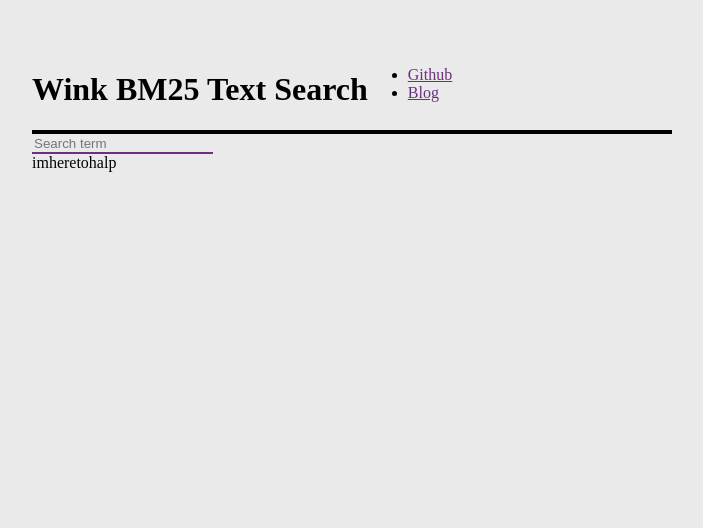
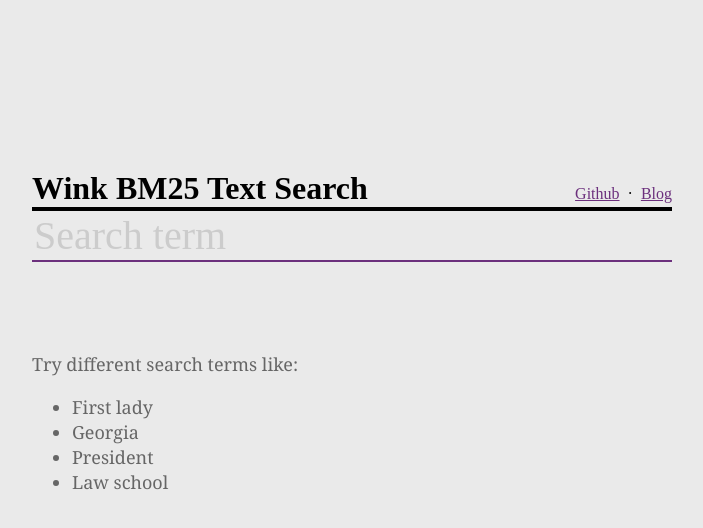
Before and after one commit to winkjs/showcase-bm25-text-search, a website: page index.html in a window 1280 px wide. Shown: the whole page, without its empty margins (288-991 px from the left). Drawn offline with Linux system fonts and the light colour scheme.

Commit message:
feat: add some styles

```diff
--- a/index.html
+++ b/index.html
@@ -14,27 +14,29 @@
         <h1>Wink BM25 Text Search</h1>
 
         <nav>
-          <ul>
-            <li>
-              <a href="https://github.com/winkjs/bm25-search-demo">Github</a>
-            </li>
-            <li>
-              <!-- TODO: Fix the link -->
-              <a href="https://winkjs.org/blog.html">Blog</a>
-            </li>
-          </ul>
+            <a href="https://github.com/winkjs/bm25-search-demo">Github</a>
+            &nbsp;&middot;&nbsp;
+            <a href="https://winkjs.org/blog.html">Blog</a>
         </nav>
       </header>
       <input type="search" id="search" value="" placeholder="Search term" autocomplete="off">
       <div id="help">
-        imheretohalp
+        Try different search terms like:
+        <ul>
+          <li>First lady</li>
+          <li>Georgia</li>
+          <li>President</li>
+          <li>Law school</li>
+        </ul>
       </div>
       <div id="noresults">
-        <h2>no results</h2>
+        <h2>No Results</h2>
         <p>Try a different search term like "Obama"</p>
       </div>
-      <h3 id="title"></h3>
-      <p id="body"></p>
+      <div class="results">
+        <h2 id="title"></h3>
+        <p id="body"></p>
+      </div>
     </div>
   </body>
 </html>
--- a/style.css
+++ b/style.css
@@ -12,17 +12,69 @@
 
 .container {
   width: 640px;
-  margin: 0 auto;
+  margin: 120px auto;
 }
 
 header {
   padding-top: 50px;
   border-bottom: 4px solid black;
   display: flex;
+  align-items: baseline;
 }
 
+h1 {
+  margin: 0;
+}
+
+nav {
+  flex-grow: 1;
+  text-align: right;
+}
+
+
 input {
+  font-family:'ff-tisa-sans-web-pro', serif;
   border: none;
   border-bottom: 2px solid #6C307D;
+  width: 100%;
+  font-size: 40px;
   background: transparent;
+  margin-bottom: 30px;
 }
+
+input::placeholder {
+  color: #ccc;
+}
+
+input:focus {
+  outline: 0;
+}
+
+#help {
+  line-height: 25px;
+  font-family: 'Hoefler Text', Georgia, serif;
+  color: #666;
+  font-size: 18px;
+  margin-top: 60px;
+}
+
+#noresults {
+  text-align: center;
+  line-height: 25px;
+  font-family: 'Hoefler Text', Georgia, serif;
+  color: #ccc;
+  font-size: 18px;
+  margin-top: 60px;
+}
+
+#noresults h2 {
+  color: #aaa;
+}
+
+h2 {
+  margin-bottom: 0;
+}
+
+p {
+  margin-top: 0;
+}
```
